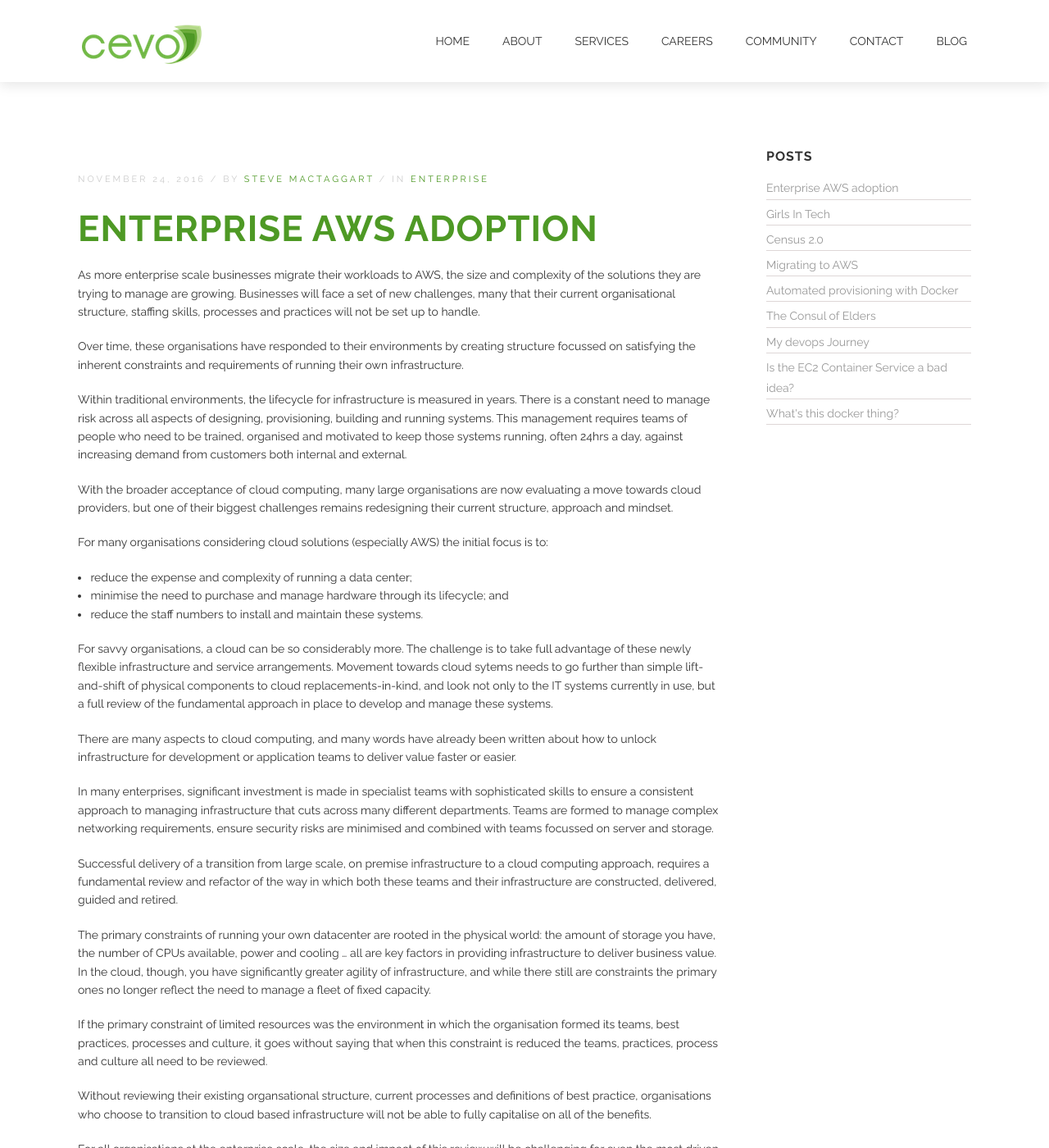
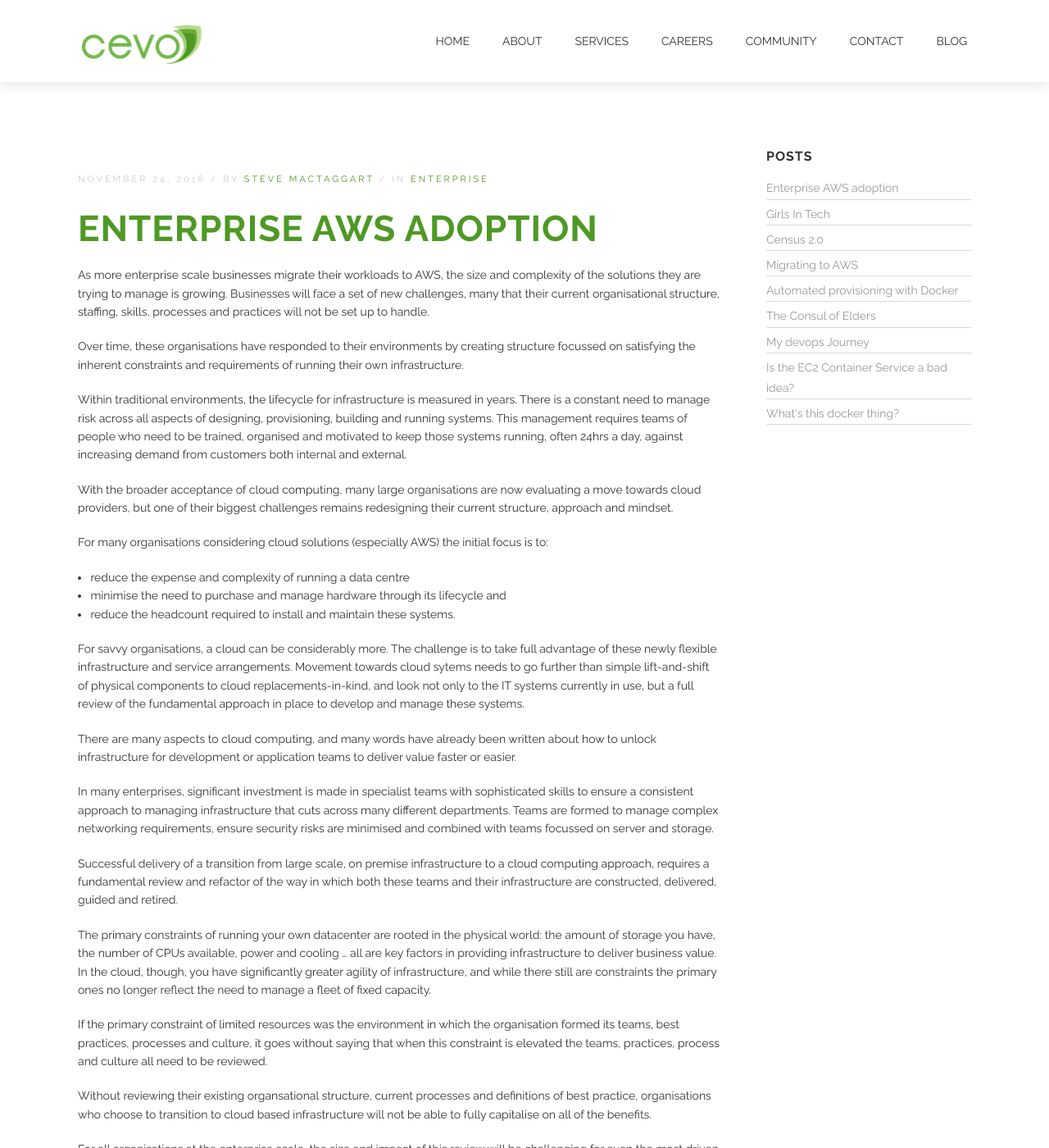
Before and after one commit to nonspecialist/cevoaustralia.github.io, a Jekyll site: the page built from _posts/2016-11-24-Enterprise-AWS.md, in a window 1280 px wide and 1400 px high. Shown: the whole window at 82% size. Built offline with Jekyll 4.4.1, drawn with Linux system fonts in a browser that asks for light colours.

Commit message:
some wording
@stevemac this is awesome

```diff
--- a/_posts/2016-11-24-Enterprise-AWS.md
+++ b/_posts/2016-11-24-Enterprise-AWS.md
@@ -7,12 +7,12 @@
 author: Steve Mactaggart
 images:
 excerpt:
-    As more enterprise scale businesses migrate their workloads to AWS, the size and complexity of the solutions they are trying to manage are growing.
+    As more enterprise scale businesses migrate their workloads to AWS, the size and complexity of the solutions they are trying to manage is growing.
 
-    Businesses will face a set of new challenges, many that their current organisational structure, staffing skills, processes and practices will not be set up to handle.
+    Businesses will face a set of new challenges, many that their current organisational structure, staffing, skills, processes and practices will not be set up to handle.
 ---
 
-As more enterprise scale businesses migrate their workloads to AWS, the size and complexity of the solutions they are trying to manage are growing. Businesses will face a set of new challenges, many that their current organisational structure, staffing skills, processes and practices will not be set up to handle.
+As more enterprise scale businesses migrate their workloads to AWS, the size and complexity of the solutions they are trying to manage is growing. Businesses will face a set of new challenges, many that their current organisational structure, staffing, skills, processes and practices will not be set up to handle.
 
 Over time, these organisations have responded to their environments by creating structure focussed on satisfying the inherent constraints and requirements of running their own infrastructure.
 
@@ -21,11 +21,11 @@
 With the broader acceptance of cloud computing, many large organisations are now evaluating a move towards cloud providers, but one of their biggest challenges remains redesigning their current structure, approach and mindset.
 
 For many organisations considering cloud solutions (especially AWS) the initial focus is to:
- * reduce the expense and complexity of running a data center;
- * minimise the need to purchase and manage hardware through its lifecycle; and
- * reduce the staff numbers to install and maintain these systems.
+ * reduce the expense and complexity of running a data centre
+ * minimise the need to purchase and manage hardware through its lifecycle and
+ * reduce the headcount required to install and maintain these systems.
 
-For savvy organisations, a cloud can be so considerably more.  The challenge is to take full advantage of these newly flexible infrastructure and service arrangements. Movement towards cloud sytems needs to go further than simple lift-and-shift of physical components to cloud replacements-in-kind, and look not only to the IT systems currently in use, but a full review of the fundamental approach in place to develop and manage these systems.
+For savvy organisations, a cloud can be considerably more.  The challenge is to take full advantage of these newly flexible infrastructure and service arrangements. Movement towards cloud sytems needs to go further than simple lift-and-shift of physical components to cloud replacements-in-kind, and look not only to the IT systems currently in use, but a full review of the fundamental approach in place to develop and manage these systems.
 
 There are many aspects to cloud computing, and many words have already been written about how to unlock infrastructure for development or application teams to deliver value faster or easier.
 
@@ -35,7 +35,7 @@
 
 The primary constraints of running your own datacenter are rooted in the physical world: the amount of storage you have, the number of CPUs available, power and cooling ... all are key factors in providing infrastructure to deliver business value. In the cloud, though, you have significantly greater agility of infrastructure, and while there still are constraints the primary ones no longer reflect the need to manage a fleet of fixed capacity.
 
-If the primary constraint of limited resources was the environment in which the organisation formed its teams, best practices, processes and culture, it goes without saying that when this constraint is reduced the teams, practices, process and culture all need to be reviewed.
+If the primary constraint of limited resources was the environment in which the organisation formed its teams, best practices, processes and culture, it goes without saying that when this constraint is elevated the teams, practices, process and culture all need to be reviewed.
 
 Without reviewing their existing organsational structure, current processes and definitions of best practice, organisations who choose to transition to cloud based infrastructure will not be able to fully capitalise on all of the benefits.
 
```
